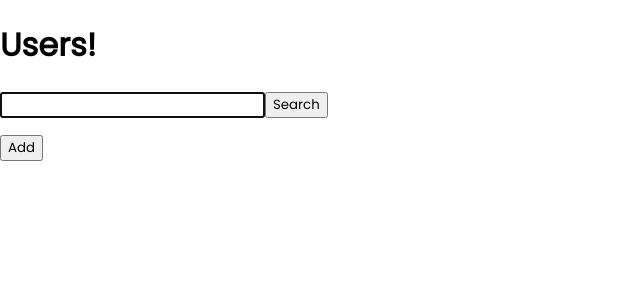
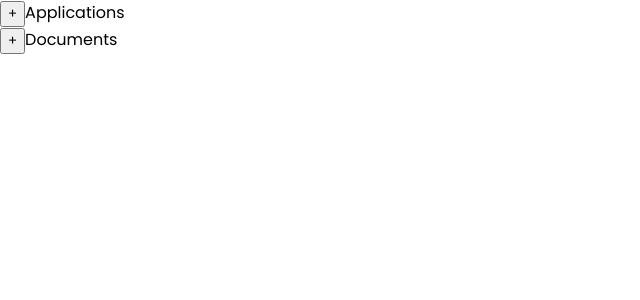
Before and after one commit to ehsanmajd/user-manager, a React (Create React App) app: page / in a window 1280 px wide. Shown: the top 300 px of the page, without its empty margins (0-640 px from the left). Built offline with nearby package versions, Linux system fonts and the light colour scheme.

Commit message:
Implement Tree Component

```diff
--- a/src/index.js
+++ b/src/index.js
@@ -1,7 +1,7 @@
 import React from 'react';
 import ReactDOM from 'react-dom';
 import './index.css';
-import App from './users/app';
+import App from './tree/app';
 
 
 ReactDOM.render(
--- /dev/null
+++ b/src/tree/Tree.js
@@ -0,0 +1,26 @@
+import React from 'react'
+import TreeView from './TreeView'
+import TreeItem from './TreeItem'
+
+export default function Tree({ data, onClick }) {
+
+  const renderNodes = (items, level) =>
+    items.map(item => (
+      <TreeItem
+        onClick={() => onClick(item.id)}
+        key={item.id}
+        label={item.name}
+        level={level}
+        children={item.children &&
+          renderNodes(item.children, level + 1)}
+      />
+    )
+  )
+
+
+  return (
+    <TreeView>
+      {renderNodes(data, 0)}
+    </TreeView>
+  )
+}
--- /dev/null
+++ b/src/tree/TreeItem.js
@@ -0,0 +1,24 @@
+import React, { useState } from 'react'
+import TreeView from './TreeView';
+
+export default function TreeItem({ label, children, onClick, level }) {
+  const [expanded, setExpanded] = useState(false);
+
+  function handleClick(e) {
+    e.stopPropagation();
+    setExpanded(!expanded)
+  }
+
+  console.log(level);
+
+  return (
+    <div onClick={onClick} style={{ paddingLeft: (level * 20) + 'px' }}>
+      {children && <button
+        onClick={handleClick}>
+        {expanded ? '-' : '+'}
+      </button>}
+      {label}
+      {children && expanded && <TreeView>{children}</TreeView>}
+    </div>
+  )
+}
--- /dev/null
+++ b/src/tree/TreeView.js
@@ -0,0 +1,9 @@
+import React from 'react'
+
+export default function TreeView({children}) {
+  return (
+    <div>
+      {children}
+    </div>
+  )
+}
--- /dev/null
+++ b/src/tree/app.js
@@ -0,0 +1,77 @@
+import React from 'react'
+import TreeItem from './TreeItem'
+import TreeView from './TreeView'
+import Tree from './Tree'
+
+const DATA = [
+  {
+    id: '1',
+    name: 'Applications',
+    children: [
+      {
+        id: '2',
+        name: 'Calendar'
+      },
+      {
+        id: '3',
+        name: 'Chrome'
+      },
+      {
+        id: '4',
+        name: 'Webstorm'
+      }
+    ]
+  },
+  {
+    id: '5',
+    name: 'Documents',
+    children: [
+      {
+        id: '6',
+        name: 'OSS'
+      },
+      {
+        id: '7',
+        name: 'Material-UI',
+        children: [
+          {
+            id: '8',
+            name: 'src',
+            children: [
+              {
+                id: '9',
+                name: 'index.js'
+              },
+              {
+                id: '10',
+                name: 'tree-view.js'
+              }
+            ]
+          }
+        ]
+      }
+    ]
+  }
+]
+
+export default function App() {
+  return <Tree data={DATA} onClick={(id) => console.log(id)} />
+  // return (
+  //   <TreeView>
+  //     <TreeItem nodeId="1" label='Applications'>
+  //       <TreeItem nodeId="2" label="Calendar" onClick={() => console.log('clicked')} />
+  //       <TreeItem nodeId="3" label="Chrome" />
+  //       <TreeItem nodeId="4" label="Webstorm" />
+  //     </TreeItem>
+  //     <TreeItem nodeId="5" label="Documents">
+  //       <TreeItem nodeId="10" label="OSS" />
+  //       <TreeItem nodeId="6" label="Material-UI">
+  //         <TreeItem nodeId="7" label="src">
+  //           <TreeItem nodeId="8" label="index.js" />
+  //           <TreeItem nodeId="9" label="tree-view.js" />
+  //         </TreeItem>
+  //       </TreeItem>
+  //     </TreeItem>
+  //   </TreeView>
+  // )
+}
```
